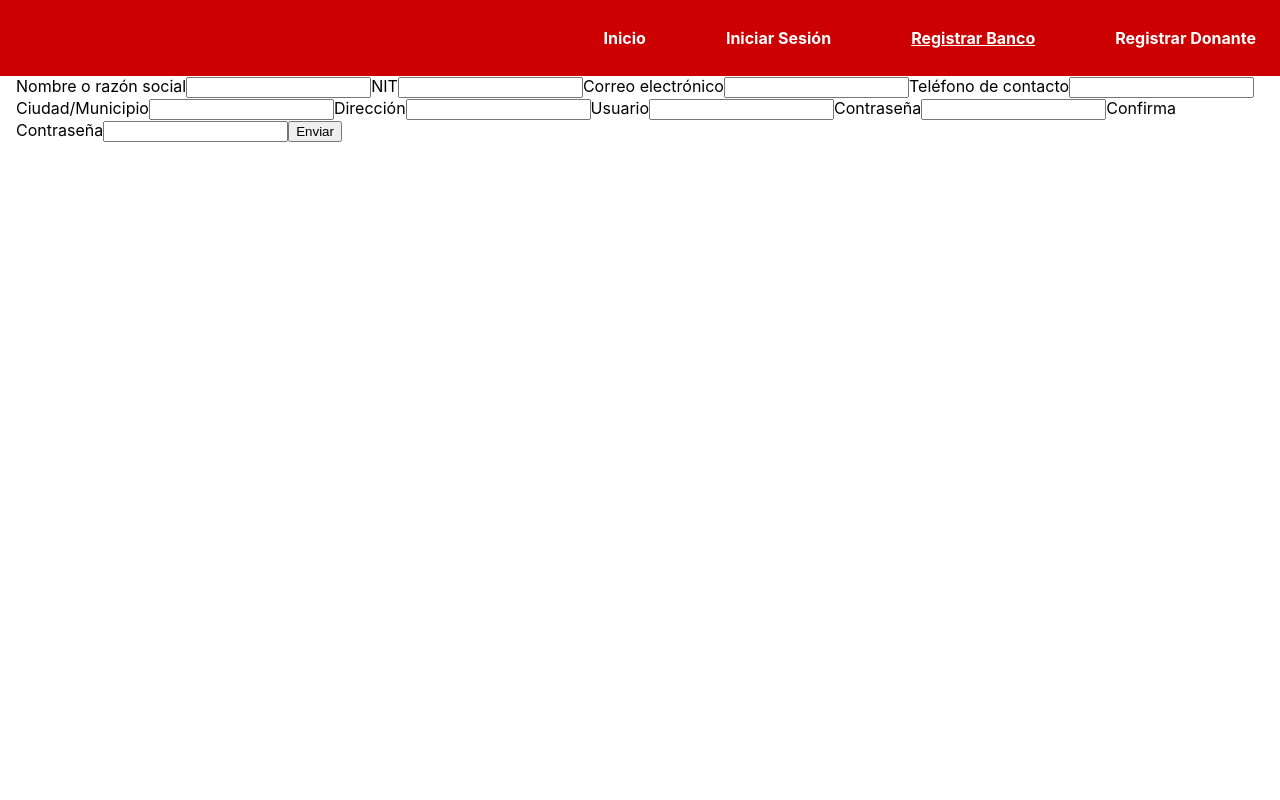
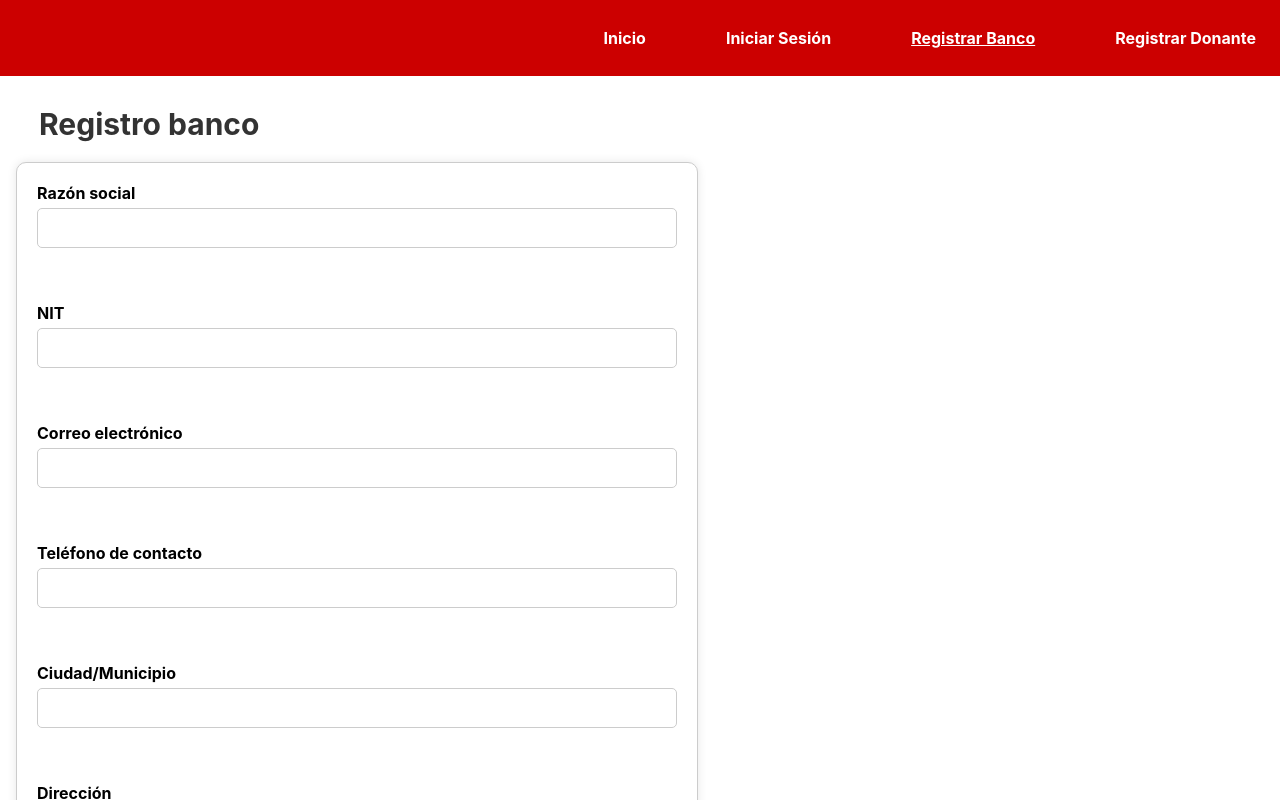
Before and after one commit to ElCabris/blood-bank, a React (Create React App) app in the folder frontend/: page /register/bank in a window 1280 px wide. Shown: the top 800 px of the page. Built offline with nearby package versions, Linux system fonts and the light colour scheme.

Commit message:
CSS - Login (#47)
* CSS - Login

* Fix: Login form

```diff
--- a/frontend/src/components/InputData.js
+++ b/frontend/src/components/InputData.js
@@ -1,9 +1,9 @@
 function InputData({children, type = 'text', ...rest}) {
 	return (
-		<>
+		<div className="form-group">
 			<label htmlFor={children}>{children}</label>
 			<input {...rest} id={children} type={type}/>
-		</>
+		</div>
 	)
 }
 
--- /dev/null
+++ b/frontend/src/pages/Login.css
@@ -0,0 +1,54 @@
+/* Login.css */
+
+h1 {
+  text-align: left;
+  margin-left: 23px;
+  margin-top: 30px;
+  margin-bottom: 20px;
+  font-size: 30px;
+  color: #333;
+}
+
+.Form {
+  align-items: flex-start;
+  width: 100%;
+  max-width: 640px;
+  padding: 20px;
+  border: 1px solid #ccc;
+  border-radius: 10px;
+  box-shadow: 0 0 10px rgba(0, 0, 0, 0.1);
+  background-color: #fff;
+}
+
+.form-group {
+  display: flex;
+  flex-direction: column;
+  margin-bottom: 15px;
+}
+label {
+  margin-bottom: 5px;
+  font-weight: bold;
+}
+
+form input {
+  padding: 10px;
+  font-size: 16px;
+  border: 1px solid #ccc;
+  border-radius: 5px;
+  transition: border-color 0.3s, box-shadow 0.3s;
+}
+
+form button {
+  padding: 10px;
+  font-size: 16px;
+  background-color: #ff6b81;
+  color: #fff;
+  border: none;
+  border-radius: 5px;
+  cursor: pointer;
+  transition: background-color 0.3s;
+}
+
+form button:hover {
+  background-color: #CC0000;
+}
--- a/frontend/src/pages/Login.js
+++ b/frontend/src/pages/Login.js
@@ -1,6 +1,7 @@
 import React, { useState } from "react";
 import { useNavigate } from "react-router-dom";
 import InputData from "../components/InputData";
+import './Login.css';
 
 function Login() {
   const [user, setUser] = useState("");
@@ -21,13 +22,13 @@ function Login() {
   };
 
   return (
-    <>
+    <div>
       <h1>Iniciar Sesión</h1>
-      <form onSubmit={handleSubmit}>
+      <form onSubmit={handleSubmit} className="Form">
         <InputData
           value={user}
           onChange={(e) => setUser(e.target.value)}
-          placeholder="Usuario"
+          placeholder="Ingrese el usuario"
         >
           Usuario
         </InputData>
@@ -35,16 +36,19 @@ function Login() {
           type="password"
           value={password}
           onChange={(e) => setPassword(e.target.value)}
-          placeholder="Contraseña"
-        >
+          placeholder="Ingrese la contraseña"
+        ><br></br>
+        <br></br>
           Contraseña
         </InputData>
+        <br></br>
+        <br></br>
         <button type="submit">Enviar</button>
       </form>
       {showError && (
         <p style={{ color: "red" }}>Usuario o contraseña incorrectos</p>
       )}
-    </>
+    </div>
   );
 }
 
--- /dev/null
+++ b/frontend/src/pages/RegisterBank.css
@@ -0,0 +1,11 @@
+.FormRegister {
+    text-align: center;
+    align-items: flex-start;
+    width: 100%;
+    max-width: 400px;
+    padding: 20px;
+    border: 1px solid #ccc;
+    border-radius: 10px;
+    box-shadow: 0 0 10px rgba(0, 0, 0, 0.1);
+    background-color: #fff;
+  }
--- a/frontend/src/pages/RegisterBank.js
+++ b/frontend/src/pages/RegisterBank.js
@@ -1,19 +1,23 @@
 import InputData from "../components/InputData";
+import './RegisterBank.css';
 
 function RegisterBank() {
 	return (
-		<form>
-			<InputData>Nombre o razón social</InputData>
-			<InputData type='number'>NIT</InputData>
-			<InputData type='email'>Correo electrónico</InputData>
-			<InputData type='number'>Teléfono de contacto</InputData>
-			<InputData >Ciudad/Municipio</InputData>
-			<InputData >Dirección</InputData>
-			<InputData >Usuario</InputData>
-			<InputData >Contraseña</InputData>
-			<InputData >Confirma Contraseña</InputData>
-			<button>Enviar</button>
-		</form>
+		<div>
+			<h1>Registro banco</h1>
+			<form className="Form">
+				<InputData>Razón social</InputData><br></br><br></br>
+				<InputData type='number'>NIT</InputData><br></br><br></br>
+				<InputData type='email'>Correo electrónico</InputData><br></br><br></br>
+				<InputData type='number'>Teléfono de contacto</InputData><br></br><br></br>
+				<InputData >Ciudad/Municipio</InputData><br></br><br></br>
+				<InputData >Dirección</InputData><br></br><br></br>
+				<InputData >Usuario</InputData><br></br><br></br>
+				<InputData >Contraseña</InputData><br></br><br></br>
+				<InputData >Confirma Contraseña</InputData><br></br><br></br>
+				<button>Enviar</button>
+			</form>
+		</div>
 	);
 }
 
```
Also changed, not shown: frontend/src/components/InputData.css (added).
